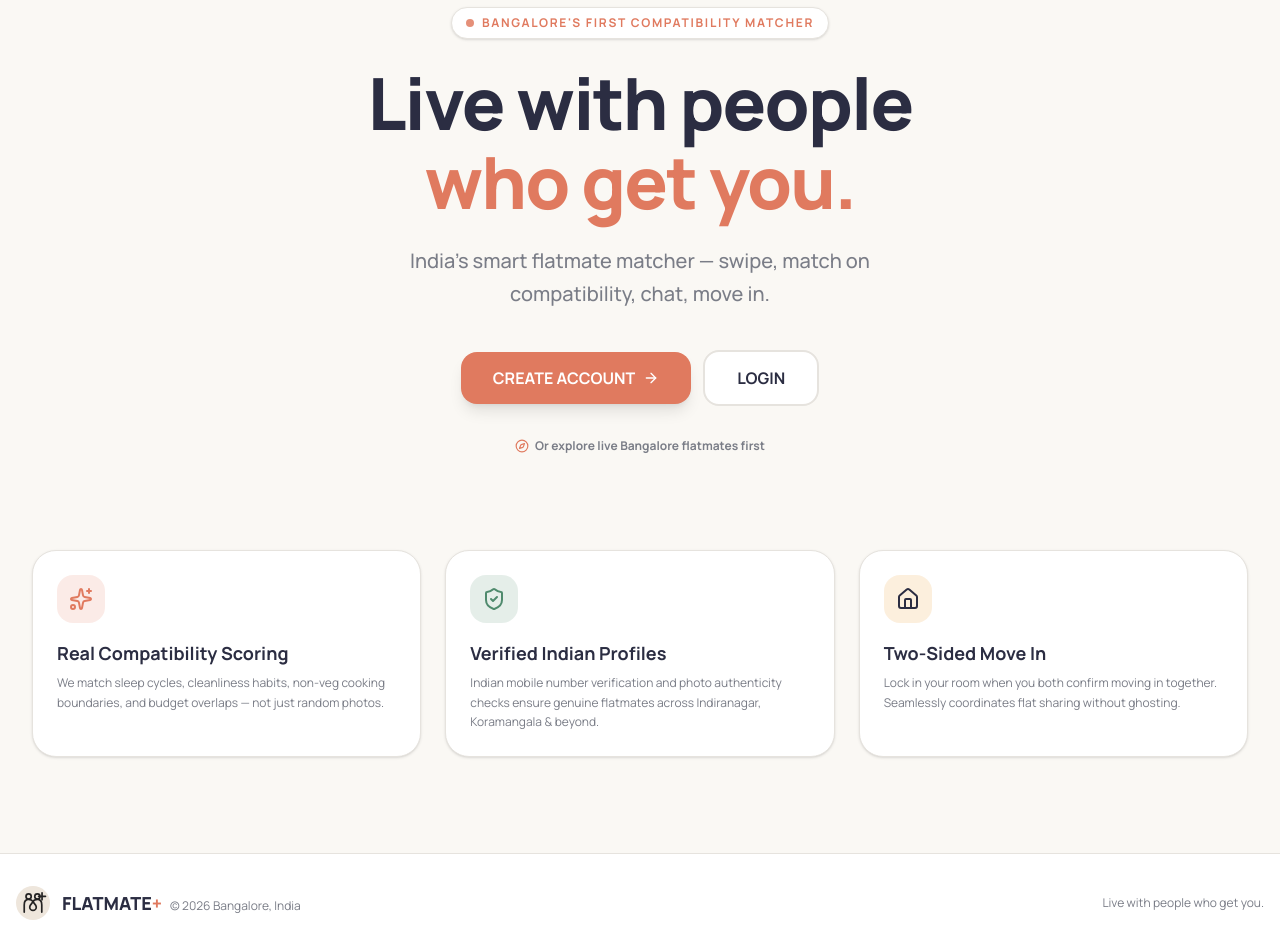
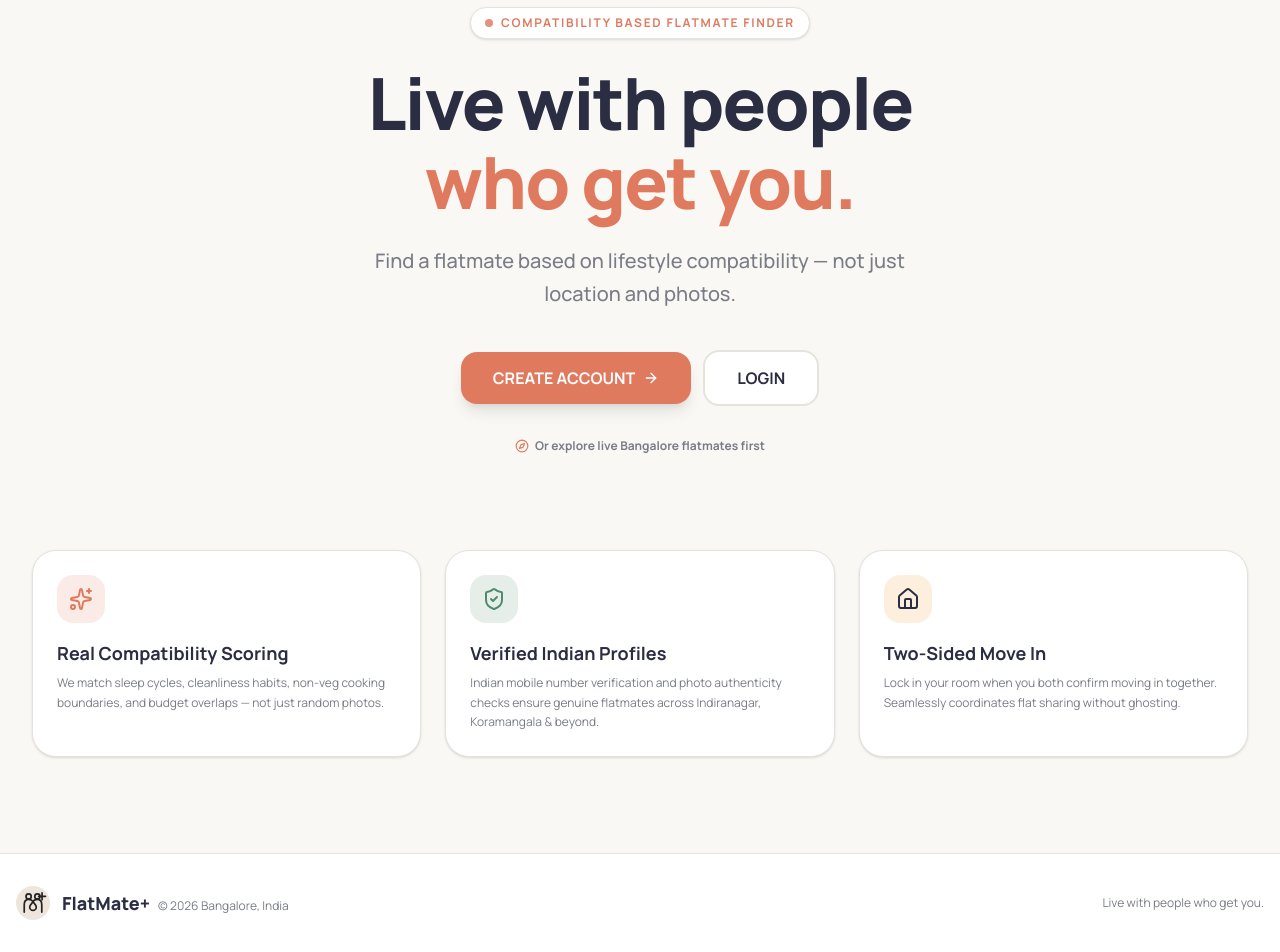
Before and after one commit to purvash7/flatmate-, a React (Vite) app: page / in a window 1280 px wide. Shown: the part 153-1105 px from the top of the page. Built offline with nearby package versions, Linux system fonts and the light colour scheme; a web font is replaced by a local one.

Commit message:
Update FlatMate+ finder tagline

```diff
--- a/src/pages/LandingPage.tsx
+++ b/src/pages/LandingPage.tsx
@@ -15,10 +15,10 @@ export const LandingPage: React.FC<LandingPageProps> = ({ onExploreDemo }) => {
         <div className="text-center max-w-3xl mx-auto space-y-6">
           <div className="inline-flex items-center gap-2 px-3.5 py-1.5 rounded-full bg-white border border-[#E6E3DE] shadow-sm">
             <span className="w-2 h-2 rounded-full bg-[#E07A5F] animate-pulse" />
-            <span className="label-caps text-[#E07A5F] text-[11px]">Bangalore's First Compatibility Matcher</span>
+            <span className="label-caps text-[#E07A5F] text-[11px]">Compatibility based Flatmate Finder</span>
           </div>
           <h1 className="font-display font-black text-4xl sm:text-6xl lg:text-7xl text-[#2B2D42] tracking-tight leading-[1.1]">Live with people <br className="hidden sm:inline" /><span className="text-[#E07A5F]">who get you.</span></h1>
-          <p className="text-base sm:text-xl text-[#7A7D87] max-w-xl mx-auto font-medium leading-relaxed">India's smart flatmate matcher — swipe, match on compatibility, chat, move in.</p>
+          <p className="text-base sm:text-xl text-[#7A7D87] max-w-xl mx-auto font-medium leading-relaxed">Find a flatmate based on lifestyle compatibility — not just location and photos.</p>
           <div className="flex flex-col sm:flex-row items-center justify-center gap-3 pt-4 max-w-md mx-auto">
             <button id="hero-create-account-btn" onClick={() => setAuthModalMode('signup')} className="w-full sm:w-auto px-8 py-3.5 rounded-2xl bg-[#E07A5F] hover:bg-[#D4694E] text-white font-bold text-base shadow-lg hover:scale-105 transition-all flex items-center justify-center gap-2 min-h-[50px]">CREATE ACCOUNT <ArrowRight className="w-4 h-4" /></button>
             <button id="hero-login-btn" onClick={() => setAuthModalMode('login')} className="w-full sm:w-auto px-8 py-3.5 rounded-2xl bg-white border-2 border-[#E6E3DE] hover:border-[#E07A5F] text-[#2B2D42] font-bold text-base hover:bg-[#FAF8F4] transition-all min-h-[50px]">LOGIN</button>
@@ -32,7 +32,7 @@ export const LandingPage: React.FC<LandingPageProps> = ({ onExploreDemo }) => {
           <div className="bg-white rounded-3xl border border-[#E6E3DE] p-6 shadow-sm"><div className="w-12 h-12 rounded-2xl bg-[#F2C078]/25 text-[#2B2D42] flex items-center justify-center mb-4"><Home className="w-6 h-6" /></div><h3 className="font-display font-bold text-lg">Two-Sided Move In</h3><p className="text-xs text-[#7A7D87] mt-1.5 leading-relaxed">Lock in your room when you both confirm moving in together. Seamlessly coordinates flat sharing without ghosting.</p></div>
         </div>
       </section>
-      <footer className="bg-white border-t border-[#E6E3DE] py-8 px-4 text-center"><div className="max-w-7xl mx-auto flex flex-col sm:flex-row items-center justify-between gap-4"><div className="flex items-center gap-3"><FlatMateLogo size={34} /><div><span className="font-display font-black text-lg">FLATMATE<span className="text-[#E07A5F]">+</span></span><span className="text-xs text-[#7A7D87] ml-2">© 2026 Bangalore, India</span></div></div><p className="text-xs text-[#7A7D87]">Live with people who get you.</p></div></footer>
+      <footer className="bg-white border-t border-[#E6E3DE] py-8 px-4 text-center"><div className="max-w-7xl mx-auto flex flex-col sm:flex-row items-center justify-between gap-4"><div className="flex items-center gap-3"><FlatMateLogo size={34} /><div><span className="font-display font-black text-lg">FlatMate+</span><span className="text-xs text-[#7A7D87] ml-2">© 2026 Bangalore, India</span></div></div><p className="text-xs text-[#7A7D87]">Live with people who get you.</p></div></footer>
       {authModalMode && <AuthModal isOpen={!!authModalMode} initialMode={authModalMode} onClose={() => setAuthModalMode(null)} onSuccess={() => setAuthModalMode(null)} />}
     </div>
   );
```
